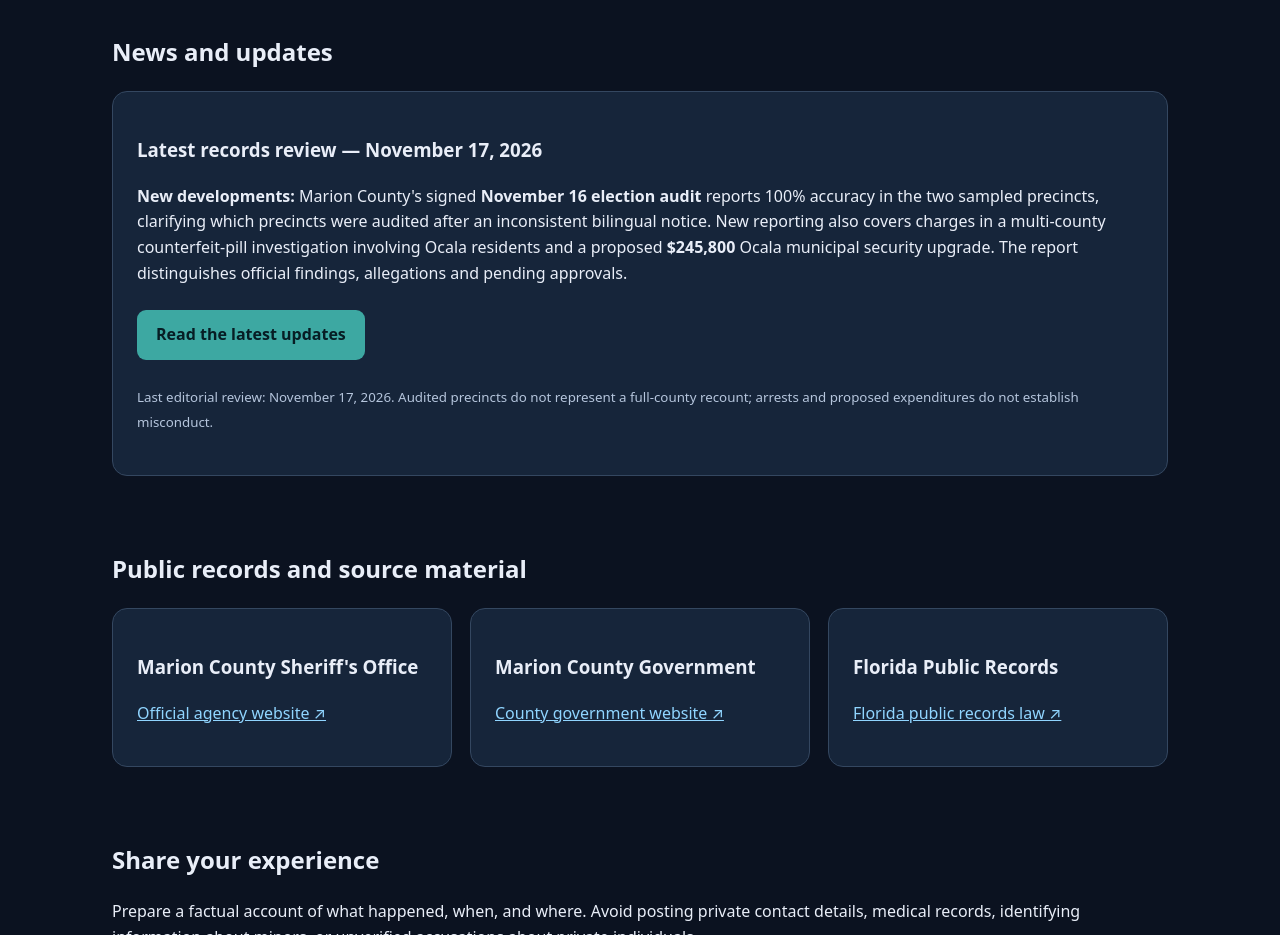
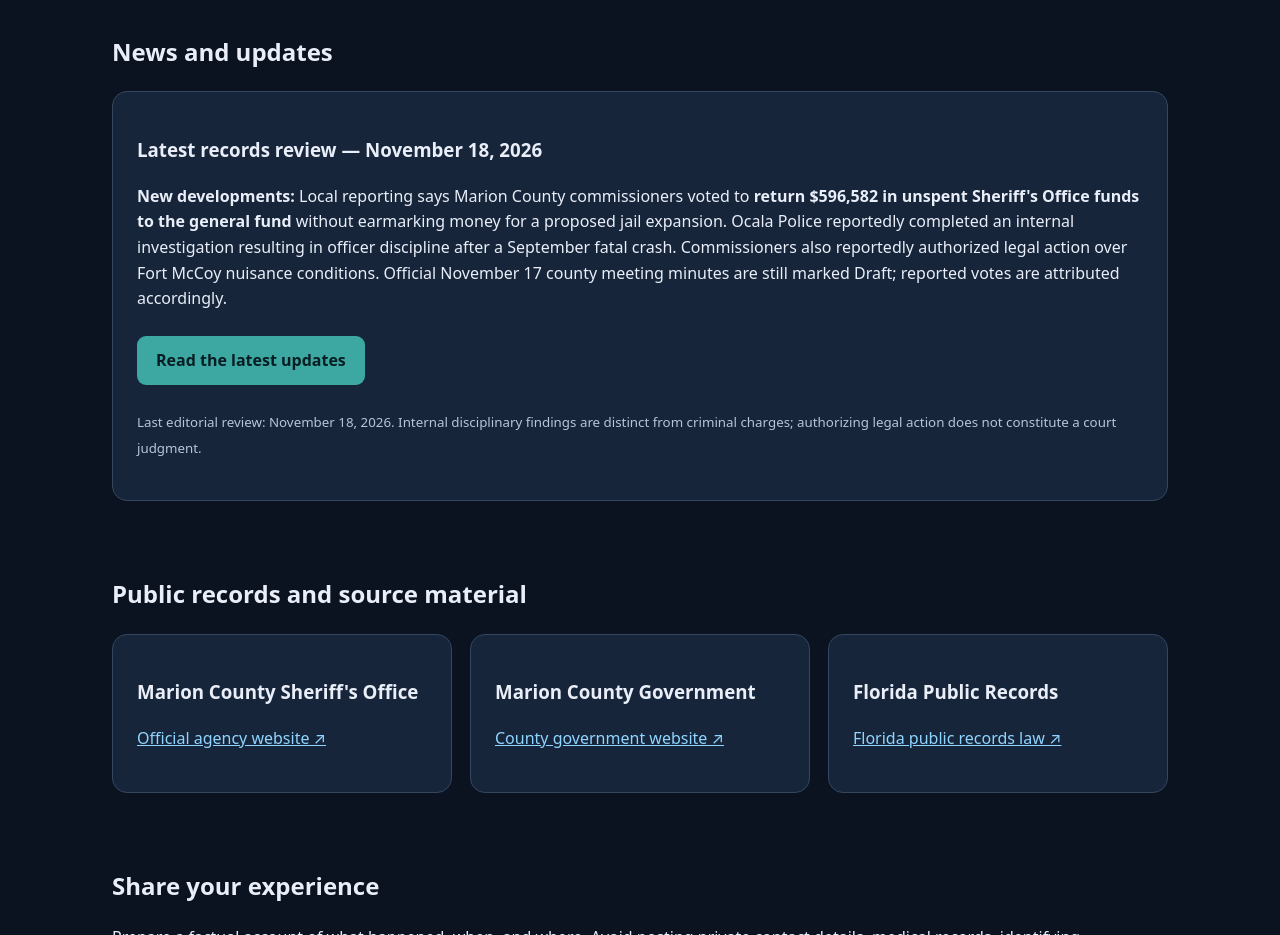
Before and after one commit to dbolden75/marion-county-accountability, a plain HTML site: page index.html in a window 1280 px wide. Shown: the part 940-1875 px from the top of the page. Drawn offline with Linux system fonts and the light colour scheme.

Commit message:
Feature November 18 accountability edition on homepage

```diff
--- a/index.html
+++ b/index.html
@@ -5,7 +5,7 @@
 <div class="hero"><div class="eyebrow">Independent community project · Marion County, Florida</div><h1>Public institutions should answer to the public.</h1><p class="muted">A place to examine public records, discuss jail conditions, review government accountability, and share firsthand experiences responsibly.</p><a class="button" href="#share">Share your experience</a><a class="button" href="#records">Explore public records</a></div>
 <div class="notice"><strong>Editorial standard:</strong> Allegations are not established facts. Reports submitted by the public are not independently verified. We seek documentation, context, corrections, and responses from the institutions discussed.</div>
 <section id="topics"><h2>What we're examining</h2><div class="grid"><article class="card"><h3>Marion County Jail</h3><p>Conditions, inmate welfare, communication access, suicide prevention, rehabilitation, and public oversight.</p></article><article class="card"><h3>Sheriff's Office</h3><p>Policies, transparency, complaint procedures, budgets, use-of-force reporting, and official responses.</p></article><article class="card"><h3>Elected officials</h3><p>Public decisions, meeting records, accountability mechanisms, and policy outcomes without party endorsements.</p></article></div></section>
-<section id="news"><h2>News and updates</h2><div class="card"><h3>Latest records review — November 17, 2026</h3><p><strong>New developments:</strong> Marion County's signed <strong>November 16 election audit</strong> reports 100% accuracy in the two sampled precincts, clarifying which precincts were audited after an inconsistent bilingual notice. New reporting also covers charges in a multi-county counterfeit-pill investigation involving Ocala residents and a proposed <strong>$245,800</strong> Ocala municipal security upgrade. The report distinguishes official findings, allegations and pending approvals.</p><p><a class="button" href="news.html#2026-11-17-accountability-update">Read the latest updates</a></p><p><small>Last editorial review: November 17, 2026. Audited precincts do not represent a full-county recount; arrests and proposed expenditures do not establish misconduct.</small></p></div></section>
+<section id="news"><h2>News and updates</h2><div class="card"><h3>Latest records review — November 18, 2026</h3><p><strong>New developments:</strong> Local reporting says Marion County commissioners voted to <strong>return $596,582 in unspent Sheriff's Office funds to the general fund</strong> without earmarking money for a proposed jail expansion. Ocala Police reportedly completed an internal investigation resulting in officer discipline after a September fatal crash. Commissioners also reportedly authorized legal action over Fort McCoy nuisance conditions. Official November 17 county meeting minutes are still marked Draft; reported votes are attributed accordingly.</p><p><a class="button" href="news.html#2026-11-18-accountability-update">Read the latest updates</a></p><p><small>Last editorial review: November 18, 2026. Internal disciplinary findings are distinct from criminal charges; authorizing legal action does not constitute a court judgment.</small></p></div></section>
 <section id="records"><h2>Public records and source material</h2><div class="grid"><div class="card"><h3>Marion County Sheriff's Office</h3><p><a href="https://www.marionso.com/" target="_blank" rel="noopener noreferrer">Official agency website ↗</a></p></div><div class="card"><h3>Marion County Government</h3><p><a href="https://www.marionfl.org/" target="_blank" rel="noopener noreferrer">County government website ↗</a></p></div><div class="card"><h3>Florida Public Records</h3><p><a href="https://www.flsenate.gov/Laws/Statutes/2025/119" target="_blank" rel="noopener noreferrer">Florida public records law ↗</a></p></div></div></section>
 <section id="share"><h2>Share your experience</h2><p>Prepare a factual account of what happened, when, and where. Avoid posting private contact details, medical records, identifying information about minors, or unverified accusations about private individuals.</p><div class="card"><form id="report"><label for="subject">Topic</label><select id="subject"><option>Jail conditions</option><option>Sheriff's Office</option><option>Elected officials</option><option>Public records</option><option>Other</option></select><label for="when">Approximate date</label><input id="when" type="text" placeholder="Month and year (if known)"><label for="account">Your account</label><textarea id="account" rows="7" maxlength="8000" placeholder="Describe what you directly experienced or can document." required></textarea><button type="submit">Copy report to clipboard</button><p id="status" aria-live="polite"></p></form><small>This form does not transmit, store, or publicly publish your report. Copy it to keep your own draft. A moderated submission system is planned.</small></div></section>
 <section><h2>Corrections and fairness</h2><p>We welcome documentary evidence, factual corrections, and responses from agencies and people mentioned in published material. Content will be evaluated for relevance, sourcing, privacy, and potential harm before publication.</p></section>
```
